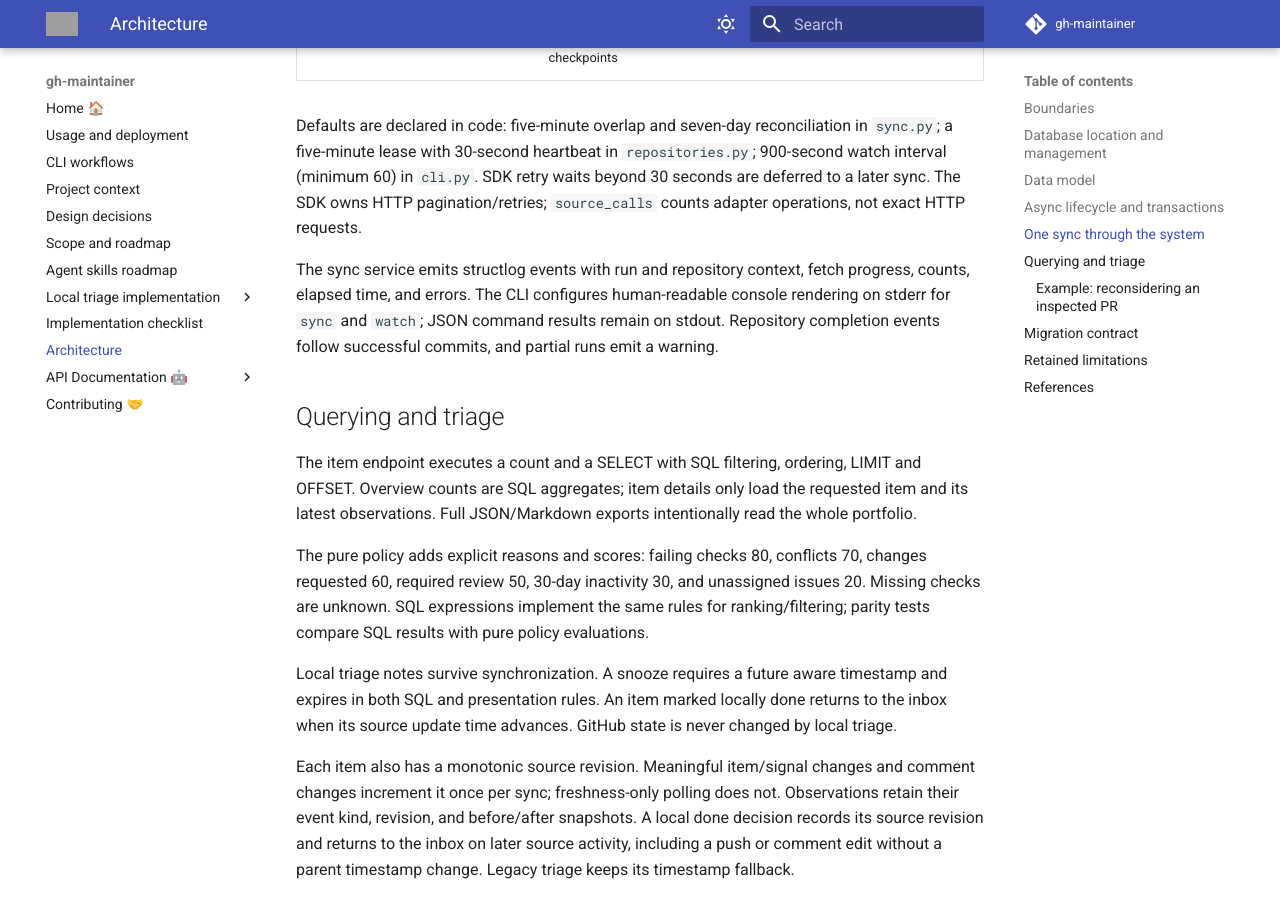
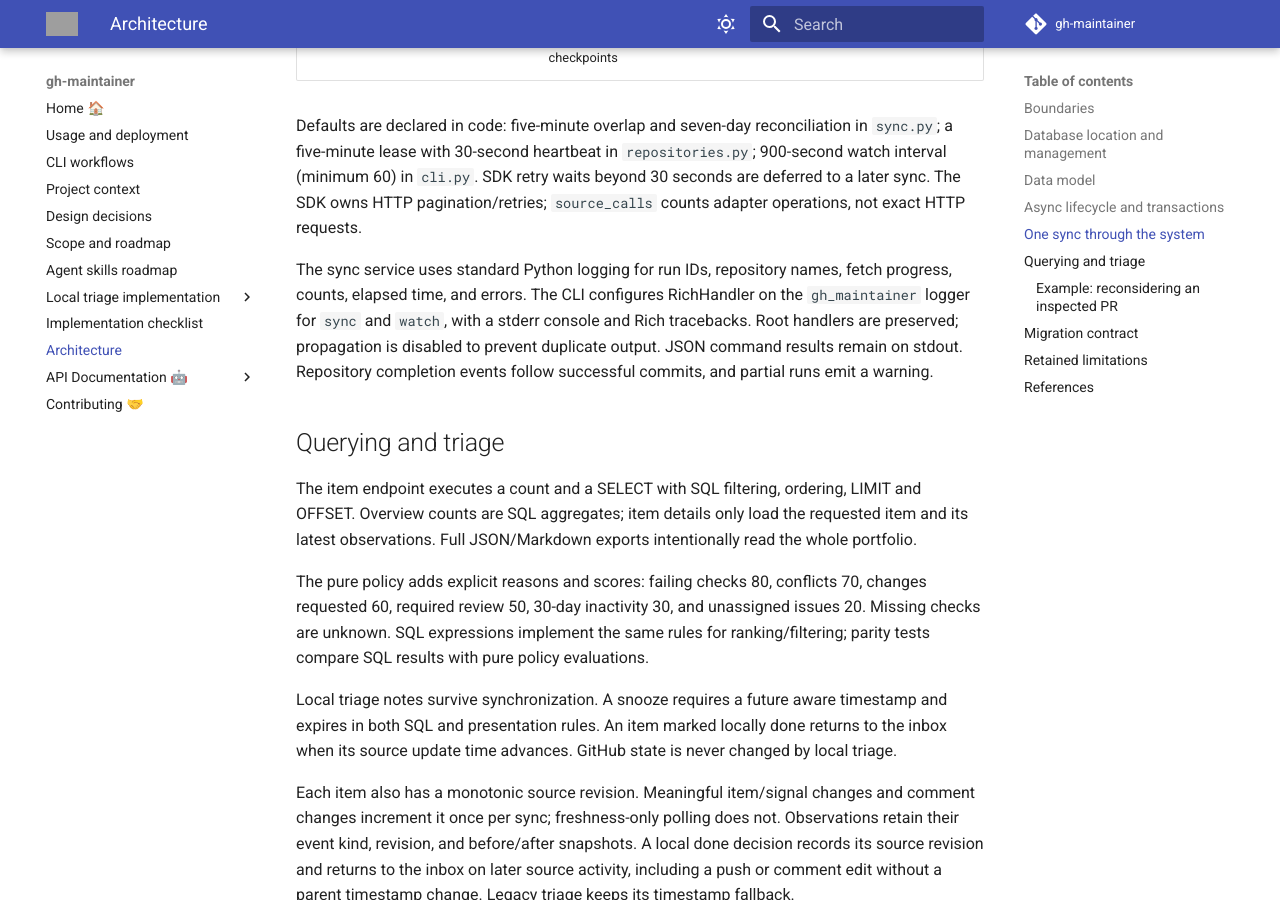
Before and after one commit to jufty-bot/gh-maintainer, an MkDocs documentation site: the page built from docs/architecture.md, in a window 1280 px wide and 900 px high, scrolled down 4937 px. Built offline with MkDocs 1.6.1 and Material for MkDocs 9.7.7, drawn with Linux system fonts in a browser that asks for light colours; comment, search, counter and statistics services are not loaded; grey boxes are pictures that could not be loaded.

Commit message:
refactor: replace structlog with Rich logging handler

```diff
--- a/docs/architecture.md
+++ b/docs/architecture.md
@@ -165,10 +165,12 @@ watch interval (minimum 60) in `cli.py`. SDK retry waits beyond 30 seconds are d
 a later sync. The SDK owns HTTP pagination/retries; `source_calls` counts adapter operations,
 not exact HTTP requests.
 
-The sync service emits structlog events with run and repository context, fetch progress,
-counts, elapsed time, and errors. The CLI configures human-readable console rendering on
-stderr for `sync` and `watch`; JSON command results remain on stdout. Repository completion
-events follow successful commits, and partial runs emit a warning.
+The sync service uses standard Python logging for run IDs, repository names, fetch
+progress, counts, elapsed time, and errors. The CLI configures RichHandler on the
+`gh_maintainer` logger for `sync` and `watch`, with a stderr console and Rich tracebacks.
+Root handlers are preserved; propagation is disabled to prevent duplicate output.
+JSON command results remain on stdout. Repository completion events follow successful
+commits, and partial runs emit a warning.
 
 ## Querying and triage
 
--- a/pyproject.toml
+++ b/pyproject.toml
@@ -15,7 +15,7 @@ dependencies = [
   "platformdirs>=4,<5",
   "urllib3>=2.2,<3",
   "click>=8.1,<9",
-  "structlog>=25,<27",
+  "rich>=14,<15",
 ]
 authors = [
   { name = "Justin Flannery", email = "juftin@juftin.com" }
```
Also changed, not shown: docs/checklist.md (+5 -3 lines), docs/decisions.md (+5 -0 lines), docs/roadmap.md (+1 -1 lines), docs/usage.md (+3 -1 lines), 4 other files.
